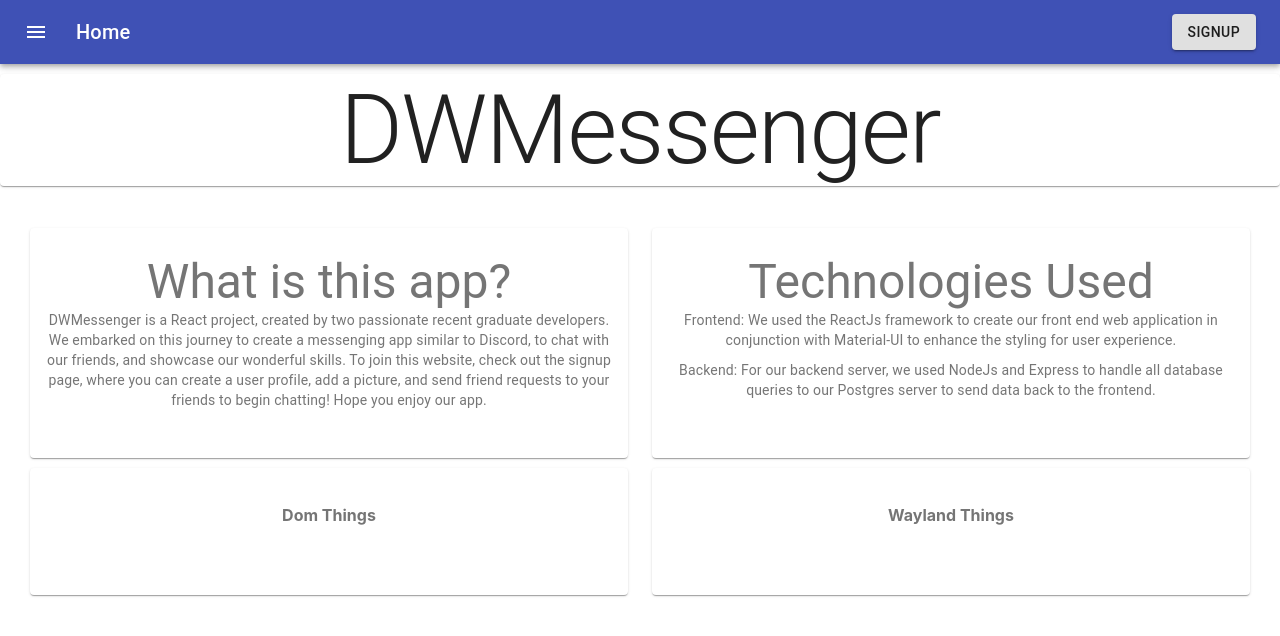
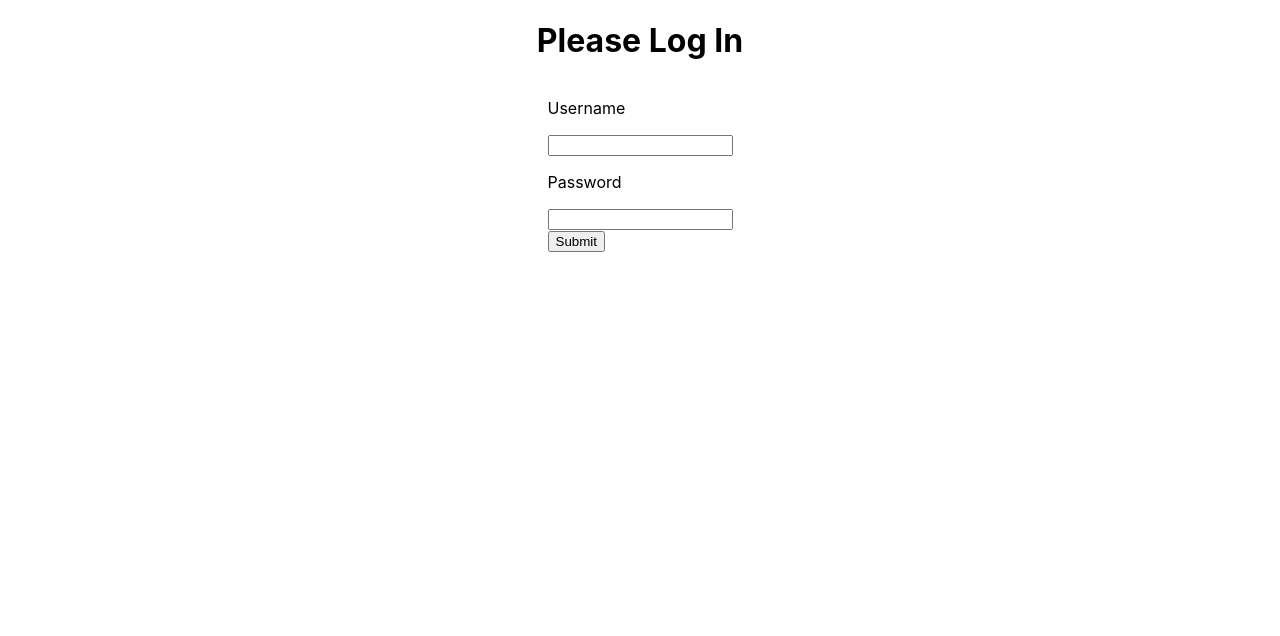
Before and after one commit to DomGada/msger, a React (Create React App) app in the folder dwmessager/: page /login in a window 1280 px wide. Shown: the top 636 px of the page. Built offline with nearby package versions, Linux system fonts and the light colour scheme.

Commit message:
Moved log in in app

```diff
--- a/dwmessager/src/App.js
+++ b/dwmessager/src/App.js
@@ -24,11 +24,11 @@ function App() {
             <Route path="/signup">
               <FormCard />
             </Route>
+            <Route path="/login">
+              <LogIn />
+            </Route>
             <Route path="/">
               <Home />
-            </Route>
-            <Route path="/login">
-              <LogIn />
             </Route>
           </Switch>
         </Router>
--- a/dwmessager/src/components/LogIn/LogIn.js
+++ b/dwmessager/src/components/LogIn/LogIn.js
@@ -13,7 +13,7 @@ const useStyles = makeStyles((theme) => ({
     const classes = useStyles();
 
   return(
-    <div className="loginWrapper">
+    <div className={classes.loginWrapper}>
       <h1>Please Log In</h1>
       <form>
         <label>
```
